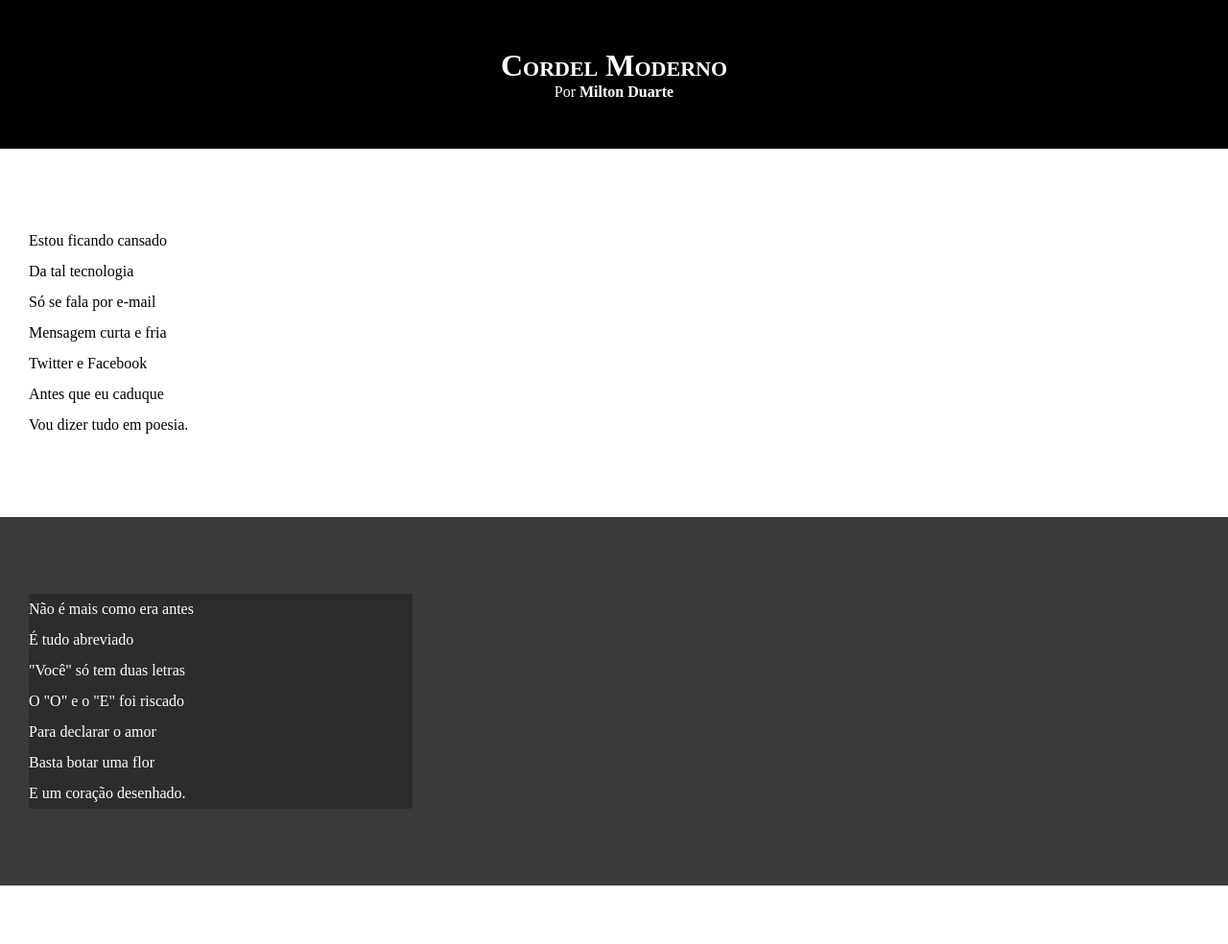
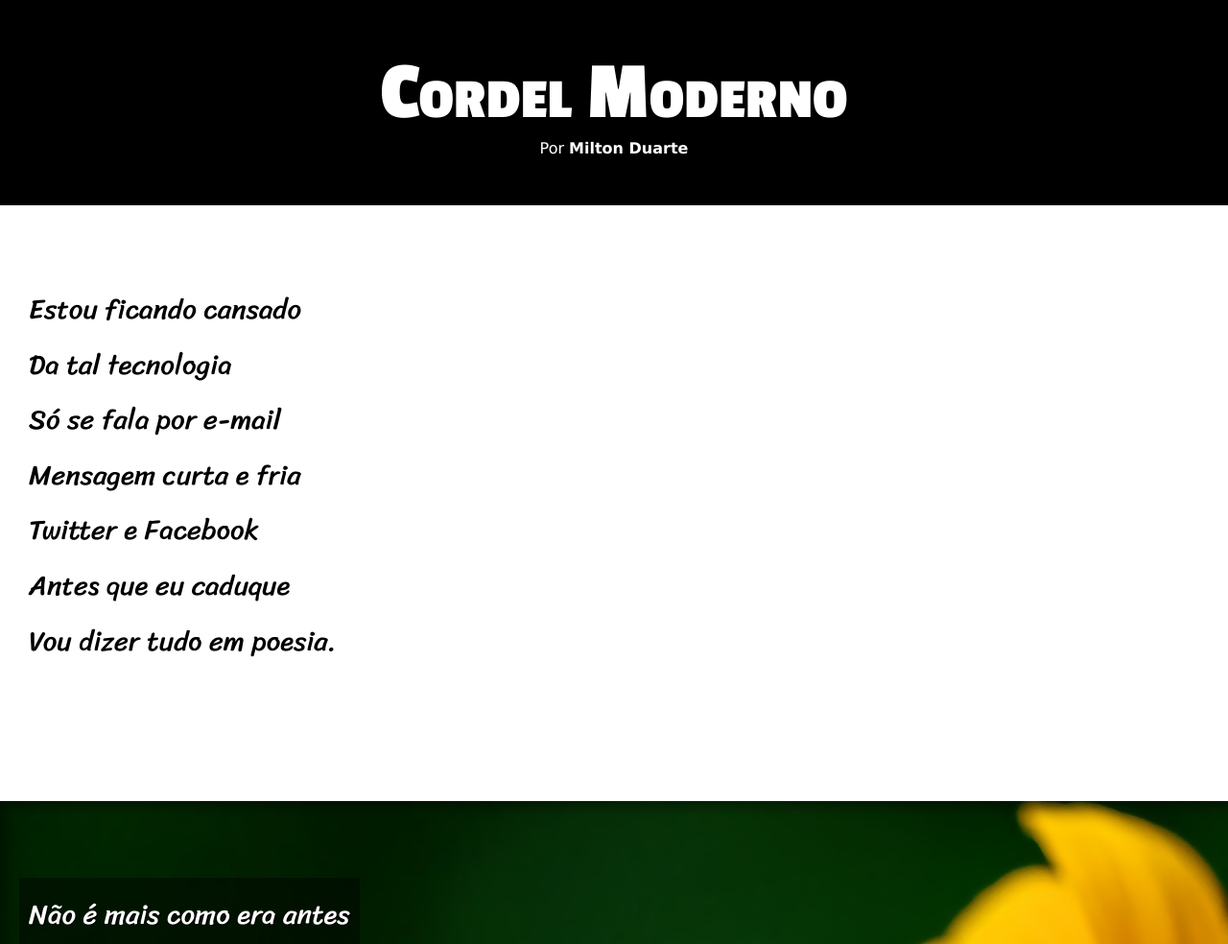
Before and after one commit to GustavoSouzax/html-css, a plain HTML site: page desafios/d012/index.html in a window 1280 px wide. Shown: the top 984 px of the page at 96% size. Drawn offline with Linux system fonts and the light colour scheme.

Commit message:
Atualizei desafio 12

```diff
--- a/desafios/d012/estilo/style.css
+++ b/desafios/d012/estilo/style.css
@@ -1,12 +1,25 @@
 @charset "UTF-8";
+
+@import url('https://fonts.googleapis.com/css2?family=Passion+One:wght@400;700;900&display=swap');
+
+@import url('https://fonts.googleapis.com/css2?family=Sriracha&display=swap');
+
+:root {
+    --fonte1: Verdana, Geneva, Tahoma, sans-serif;
+    --fonte2: 'Passion One', cursive;
+    --fonte3: 'Sriracha', cursive;
+}
 
 * {
     margin: 0px;
     padding: 0px;
+    font-size: 1em;
 }
 
 html, body {
+    font-family: var(--fonte1);
     min-height: 100vh;
+    background-color: darkgray;
 }
 
 header {
@@ -18,6 +31,8 @@ header {
 header > h1 {
     font-variant: small-caps;
     padding-top: 50px;
+    font-family: var(--fonte2);
+    font-size: calc(3em + 3vw);
 }
 
 header > p {
@@ -34,11 +49,18 @@ header a:hover, footer a:hover {
     text-decoration: underline;
 }
 
+header ::selection, footer ::selection {
+    background-color: white;
+    color: black;
+}
+
 section {
     padding-top: 10vh;
     padding-bottom: 10vh;
     line-height: 2em;
     padding-left: 30px;
+    font-family: var(--fonte3);
+    font-size: clamp(1em, 1em + 1vw, 2em);
 }
 
 section.normal {
@@ -47,13 +69,43 @@ section.normal {
 }
 
 section.imagem {
-    background-color: rgb(58, 58, 58);
+    background-color: rgb(56, 56, 56);
     color: white;
+    box-shadow: inset 6px 6px 13px 0px rgba(0, 0, 0, 0.397);
+    background-size: cover;
+    background-attachment: fixed;
 }
 
 section.imagem > p {
-    background-color: rgba(0, 0, 0, 0.24);
-    width: 400px;
+    background-color: rgba(0, 0, 0, 0.425);
+    display: inline-block;
+    padding: 10px;
+    transform: translate(-10px);
+    text-shadow: 1px 1px 0px black;
+}
+
+section > p {
+    padding-bottom: 2em;
+}
+
+section#img01 {
+    background-color: rgb(58, 58, 58);
+    color: white;
+    background-image: url('../imagens/background001.jpg');
+    background-position: right center;
+
+}
+
+section#img02 {
+    background-color: rgb(58, 58, 58);
+    color: white;
+    background-image: url('../imagens/background002.jpg');
+    background-position: right center;
+}
+
+section ::selection {
+    background-color: black;
+    color: white;
 }
 
 footer {
--- a/desafios/d012/index.html
+++ b/desafios/d012/index.html
@@ -28,7 +28,7 @@
         </p>
     </section>
 
-    <section class="imagem">
+    <section class="imagem" id="img01">
         <p>
             Não é mais como era antes <br>
             É tudo abreviado <br>
@@ -62,7 +62,7 @@
         </p>
     </section>
 
-    <section class="imagem">
+    <section class="imagem" id="img02">
         <p>
             Tenho saudade das cartas <br>
             Escritas com a própria mão <br>
```
